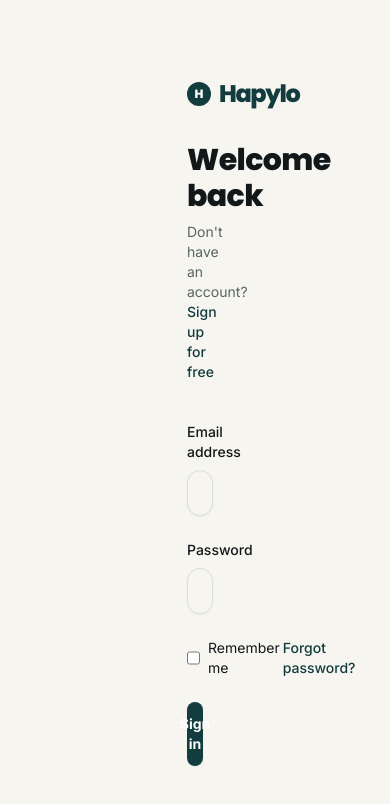
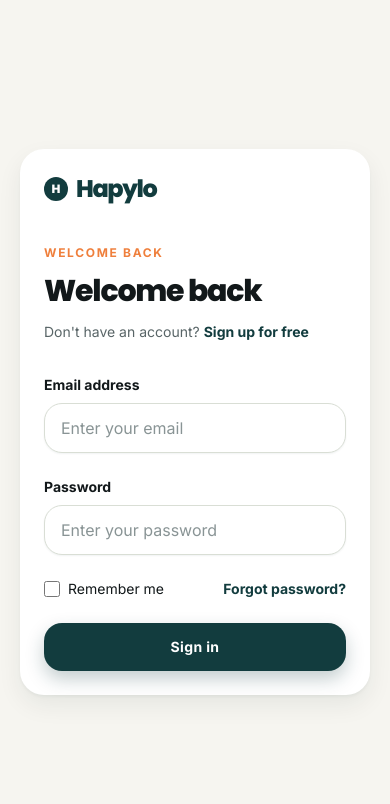
Before and after one commit to amayahomeessentials/Hapylo, a Next.js app: page /login in a window 390 px wide. Shown: the top 804 px of the page. Built offline with nearby package versions, Linux system fonts and the light colour scheme.

Commit message:
fix mobile layouts and navigation

```diff
--- a/src/app/(auth)/login/page.tsx
+++ b/src/app/(auth)/login/page.tsx
@@ -3,26 +3,27 @@ import Link from 'next/link'
 
 export default function LoginPage() {
   return (
-    <div className="flex min-h-screen bg-background">
+    <div className="relative flex min-h-dvh overflow-hidden bg-background">
       {/* Left Form Side */}
-      <div className="flex flex-1 flex-col justify-center px-6 py-12 sm:px-12 lg:flex-none lg:w-1/2 lg:px-20 xl:px-24">
-        <div className="mx-auto w-full max-w-sm lg:w-96">
-          <div>
-            <Link href="/" className="flex items-center gap-2 font-display text-2xl font-extrabold tracking-[-0.06em] text-primary transition-colors hover:text-primary-hover mb-8 w-fit">
+      <div className="relative z-10 flex flex-1 flex-col justify-center px-5 py-10 sm:px-12 lg:flex-none lg:w-1/2 lg:px-20 xl:px-24">
+        <div className="mx-auto w-full max-w-md rounded-lg bg-surface p-6 shadow-card sm:p-9 lg:max-w-sm lg:bg-transparent lg:p-0 lg:shadow-none">
+          <div className="text-left">
+            <Link href="/" className="mb-10 flex w-fit items-center gap-2 font-display text-2xl font-extrabold tracking-[-0.06em] text-primary transition-colors hover:text-primary-hover">
               <span className="flex h-6 w-6 items-center justify-center rounded-md bg-primary text-xs tracking-normal text-white">H</span>Hapylo
             </Link>
-            <h2 className="font-display text-3xl font-extrabold text-on-surface">
+            <p className="mb-3 text-xs font-extrabold tracking-[0.14em] text-accent uppercase">Welcome back</p>
+            <h1 className="font-display text-3xl font-extrabold tracking-[-0.04em] text-on-surface sm:text-4xl">
               Welcome back
-            </h2>
-            <p className="mt-2 text-sm text-on-surface-variant">
-              Don't have an account? <a href="#" className="font-medium text-primary hover:text-primary-hover transition-colors">Sign up for free</a>
+            </h1>
+            <p className="mt-3 text-sm leading-relaxed text-on-surface-variant">
+              Don&apos;t have an account? <a href="#" className="font-bold text-primary hover:text-primary-hover transition-colors">Sign up for free</a>
             </p>
           </div>
 
-          <div className="mt-10">
+          <div className="mt-8 sm:mt-10">
             <form className="space-y-6">
               <div>
-                <label htmlFor="email-address" className="block text-sm font-medium text-on-surface">Email address</label>
+                <label htmlFor="email-address" className="block text-sm font-bold text-on-surface">Email address</label>
                 <div className="mt-2">
                   <input
                     id="email-address"
@@ -30,14 +31,14 @@ export default function LoginPage() {
                     type="email"
                     autoComplete="email"
                     required
-                    className="block w-full rounded-md border border-outline-variant px-3 py-2.5 text-on-surface placeholder-outline shadow-sm focus:border-primary focus:outline-none focus:ring-1 focus:ring-primary sm:text-sm transition-colors"
+                    className="block w-full rounded-md border border-outline-variant bg-surface px-4 py-3 text-on-surface placeholder-outline shadow-sm transition-colors focus:border-primary focus:outline-none focus:ring-2 focus:ring-primary/20 sm:text-sm"
                     placeholder="Enter your email"
                   />
                 </div>
               </div>
 
               <div>
-                <label htmlFor="password" className="block text-sm font-medium text-on-surface">Password</label>
+                <label htmlFor="password" className="block text-sm font-bold text-on-surface">Password</label>
                 <div className="mt-2">
                   <input
                     id="password"
@@ -45,27 +46,27 @@ export default function LoginPage() {
                     type="password"
                     autoComplete="current-password"
                     required
-                    className="block w-full rounded-md border border-outline-variant px-3 py-2.5 text-on-surface placeholder-outline shadow-sm focus:border-primary focus:outline-none focus:ring-1 focus:ring-primary sm:text-sm transition-colors"
+                    className="block w-full rounded-md border border-outline-variant bg-surface px-4 py-3 text-on-surface placeholder-outline shadow-sm transition-colors focus:border-primary focus:outline-none focus:ring-2 focus:ring-primary/20 sm:text-sm"
                     placeholder="Enter your password"
                   />
                 </div>
               </div>
 
-              <div className="flex items-center justify-between">
-                <div className="flex items-center">
+              <div className="flex items-start justify-between gap-4">
+                <div className="flex items-center gap-2">
                   <input
                     id="remember-me"
                     name="remember-me"
                     type="checkbox"
                     className="h-4 w-4 rounded border-outline-variant text-primary focus:ring-primary"
                   />
-                  <label htmlFor="remember-me" className="ml-2 block text-sm text-on-surface">
+                  <label htmlFor="remember-me" className="block text-sm text-on-surface">
                     Remember me
                   </label>
                 </div>
 
-                <div className="text-sm">
-                  <a href="#" className="font-medium text-primary hover:text-primary-hover transition-colors">
+                <div className="shrink-0 text-sm">
+                  <a href="#" className="font-bold text-primary hover:text-primary-hover transition-colors">
                     Forgot password?
                   </a>
                 </div>
@@ -74,7 +75,7 @@ export default function LoginPage() {
               <div>
                 <button
                   type="submit"
-                  className="flex w-full justify-center rounded-md bg-primary py-3 text-sm font-bold text-white shadow-sm transition-all hover:-translate-y-0.5 hover:bg-primary-hover focus:outline-none focus:ring-2 focus:ring-primary focus:ring-offset-2"
+                  className="flex w-full justify-center rounded-md bg-primary py-3.5 text-sm font-bold tracking-wide text-white shadow-primary-glow transition-all hover:-translate-y-0.5 hover:bg-primary-hover focus:outline-none focus:ring-2 focus:ring-primary focus:ring-offset-2"
                 >
                   Sign in
                 </button>
--- a/src/app/(storefront)/cart/page.tsx
+++ b/src/app/(storefront)/cart/page.tsx
@@ -129,7 +129,7 @@ export default function CartPage() {
           )}
         </div>
 
-        <div className="fixed bottom-16 left-0 z-40 flex w-full flex-col gap-2 border-t border-outline-variant bg-surface/90 px-6 py-4 pb-safe backdrop-blur-lg">
+        <div className="fixed right-0 bottom-0 left-0 z-40 flex w-full flex-col gap-2 border-t border-outline-variant bg-surface/90 px-6 py-4 pb-safe backdrop-blur-lg">
           <p className="mb-1 text-center font-label text-caption text-on-surface-variant">Taxes calculated at checkout</p>
           <button
             onClick={() => router.push('/checkout')}
--- a/src/app/(storefront)/layout.tsx
+++ b/src/app/(storefront)/layout.tsx
@@ -1,7 +1,6 @@
 import { HeaderDesktop } from '@/components/layout/HeaderDesktop'
 import { HeaderMobile } from '@/components/layout/HeaderMobile'
 import { Footer } from '@/components/layout/Footer'
-import { BottomNavBar } from '@/components/layout/BottomNavBar'
 
 export default function StorefrontLayout({
   children,
@@ -12,11 +11,10 @@ export default function StorefrontLayout({
     <div className="min-h-screen flex flex-col">
       <HeaderDesktop />
       <HeaderMobile />
-      <main className="flex-grow pb-24 md:pb-0">
+      <main className="flex-grow">
         {children}
       </main>
       <Footer />
-      <BottomNavBar />
     </div>
   )
 }
--- a/src/app/(storefront)/product/[slug]/PDPClient.tsx
+++ b/src/app/(storefront)/product/[slug]/PDPClient.tsx
@@ -253,7 +253,7 @@ export default function PDPClient({ product, relatedProducts }: PDPClientProps)
         </section>
       )}
 
-      <div className="glass-panel fixed right-0 bottom-16 left-0 z-40 flex items-center justify-between px-6 py-4 pb-safe md:hidden">
+      <div className="glass-panel fixed right-0 bottom-0 left-0 z-40 flex items-center justify-between px-6 py-4 pb-safe md:hidden">
         <div className="flex items-center rounded-md border border-outline-variant bg-surface p-1">
           <button
             onClick={() => setQuantity(q => Math.max(1, q - 1))}
--- a/src/app/globals.css
+++ b/src/app/globals.css
@@ -80,15 +80,17 @@
   --color-surface-muted: #F3F5F5;
   --color-surface-border: #D4DBDC;
 
-  --spacing-base: 4px;
-  --spacing-xs: 8px;
-  --spacing-sm: 16px;
-  --spacing-md: 24px;
-  --spacing-gutter: 24px;
-  --spacing-lg: 48px;
-  --spacing-xl: 80px;
-  --spacing-margin-mobile: 24px;
-  --spacing-margin-desktop: 48px;
+  /* App tokens deliberately avoid Tailwind's --spacing-* namespace.
+     That namespace drives utilities such as max-w-lg and max-w-sm. */
+  --app-space-base: 4px;
+  --app-space-xs: 8px;
+  --app-space-sm: 16px;
+  --app-space-md: 24px;
+  --app-space-gutter: 24px;
+  --app-space-lg: 48px;
+  --app-space-xl: 80px;
+  --app-space-margin-mobile: 24px;
+  --app-space-margin-desktop: 48px;
 
   --radius-sm: 10px;
   --radius: 14px;
```
